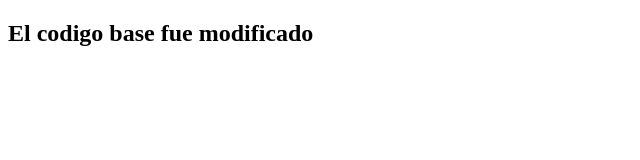
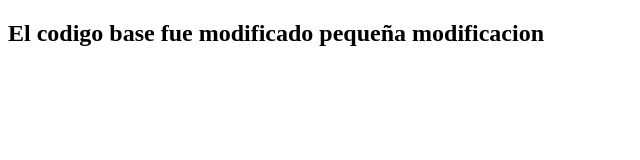
Before and after one commit to santi-guxo/Programacion, a plain HTML site: page index.html in a window 1280 px wide. Shown: the whole page, without its empty margins (0-640 px from the left). Drawn offline with Linux system fonts and the light colour scheme.

Commit message:
Cambio desde PC faker

```diff
--- a/index.html
+++ b/index.html
@@ -7,6 +7,6 @@
     <title>Primera Pagina</title>
   </head>
   <body>
-    <h2>El codigo base fue modificado</h2>
+    <h2>El codigo base fue modificado pequeña modificacion</h2>
   </body>
 </html>
```
